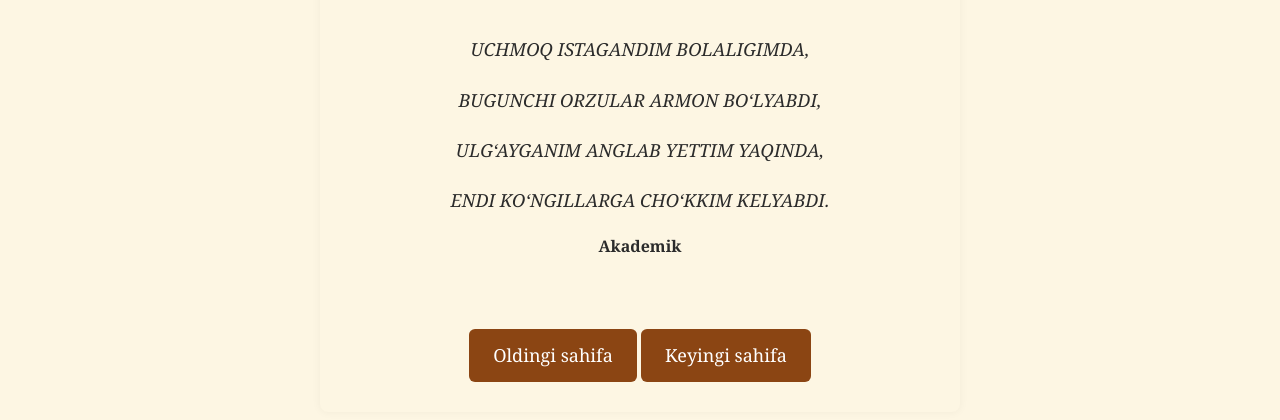
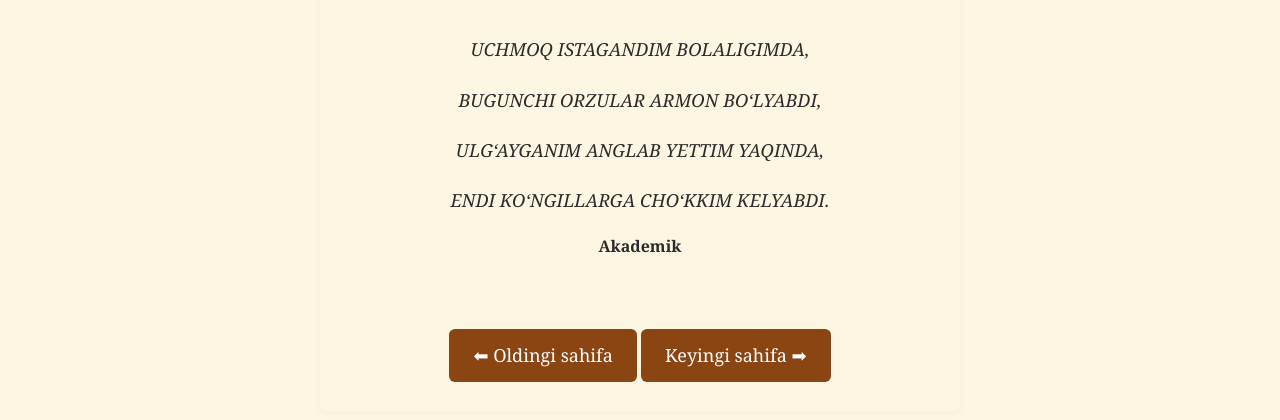
Before and after one commit to oybekdadayev/tugyonlarqarida, a plain HTML site: page 02-epigraf.html in a window 1280 px wide. Shown: the part 176-596 px from the top of the page. Drawn offline with Linux system fonts and the light colour scheme.

Commit message:
Fix: Oldingi sahifa tugmasi to'g'irlandi

```diff
--- a/02-epigraf.html
+++ b/02-epigraf.html
@@ -51,10 +51,12 @@
 
     <p class="author" style="text-align: center;">Akademik</p>
 
-    <div style="text-align: center; margin-top: 40px;">
-      <a href="01-index.html" class="prev-btn">Oldingi sahifa</a>
-      <a href="03-I-bob.html" class="next-btn">Keyingi sahifa</a>
-    </div>
+   <div style="text-align: center; margin-top: 40px;">
+  <a href="01-index.html" class="prev-btn">⬅ Oldingi sahifa</a>
+  <a href="03-I-bob.html" class="next-btn">Keyingi sahifa ➡</a>
+</div>
+
+
   </div>
 
 </body>
```
